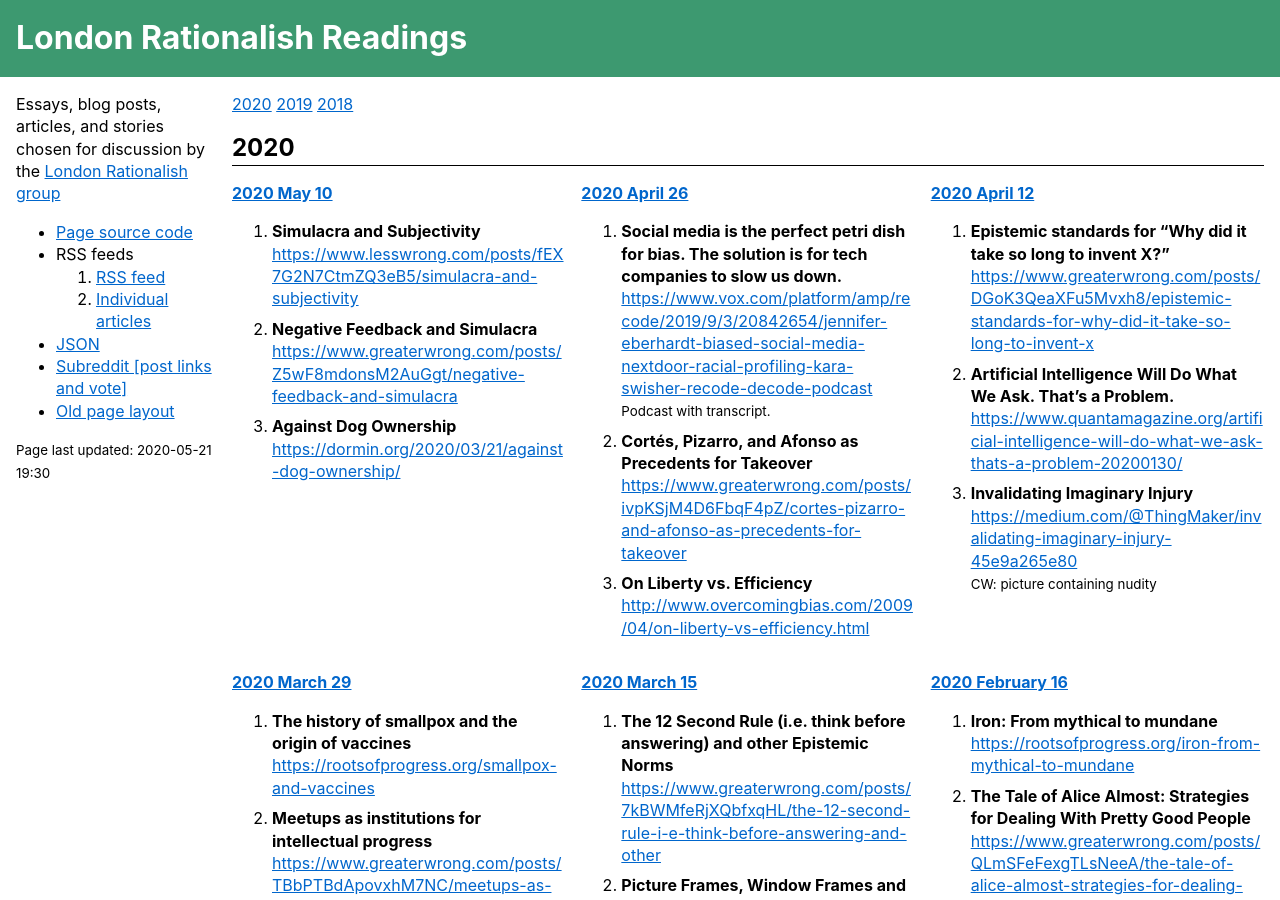
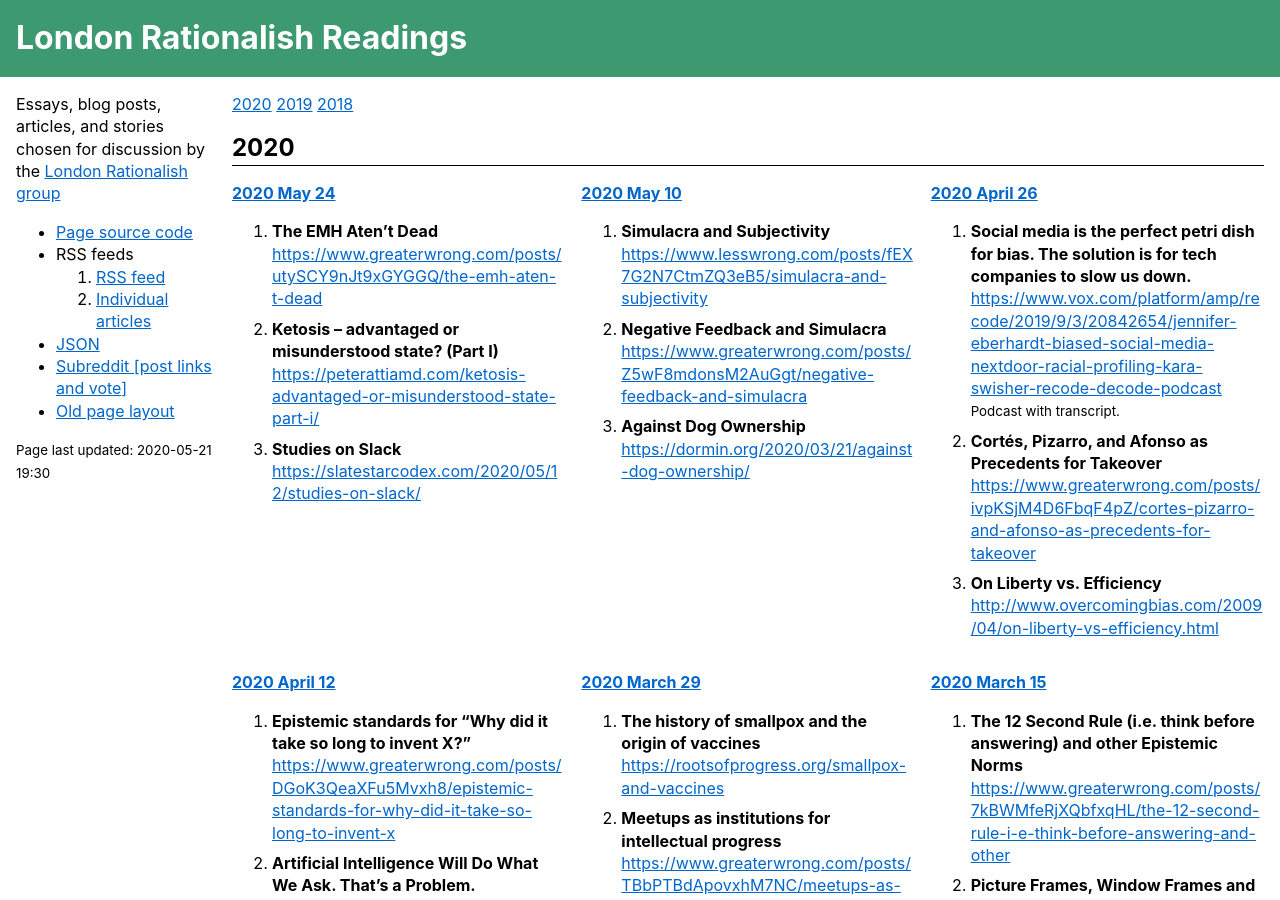
Before and after one commit to sackeyjason/london-rationalish-readings, a Jekyll site: the page built from index.html, in a window 1280 px wide and 900 px high. Built offline with Jekyll 4.4.1, drawn with Linux system fonts in a browser that asks for light colours.

Commit message:
Update list.yaml

```diff
--- a/_data/list.yaml
+++ b/_data/list.yaml
@@ -1,4 +1,12 @@
 meetings:
+- date: 2020.05.24
+  list:
+  - title: "The EMH Aten’t Dead"
+    link: https://www.greaterwrong.com/posts/utySCY9nJt9xGYGGQ/the-emh-aten-t-dead
+  - title: "Ketosis – advantaged or misunderstood state? (Part I)"
+    link: https://peterattiamd.com/ketosis-advantaged-or-misunderstood-state-part-i/
+  - title: "Studies on Slack"
+    link: https://slatestarcodex.com/2020/05/12/studies-on-slack/
 - date: 2020.05.10
   list:
   - title: Simulacra and Subjectivity
```
